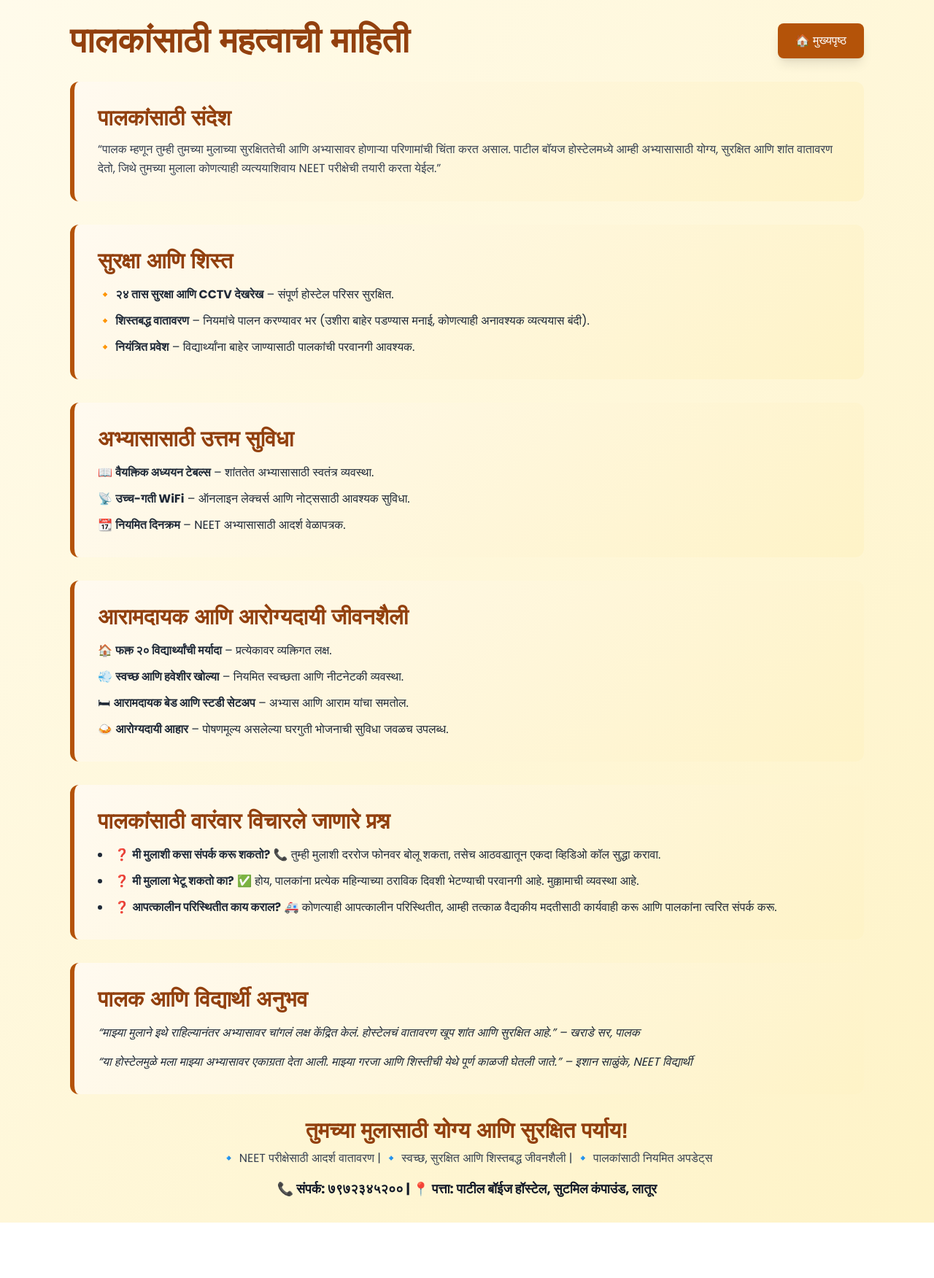
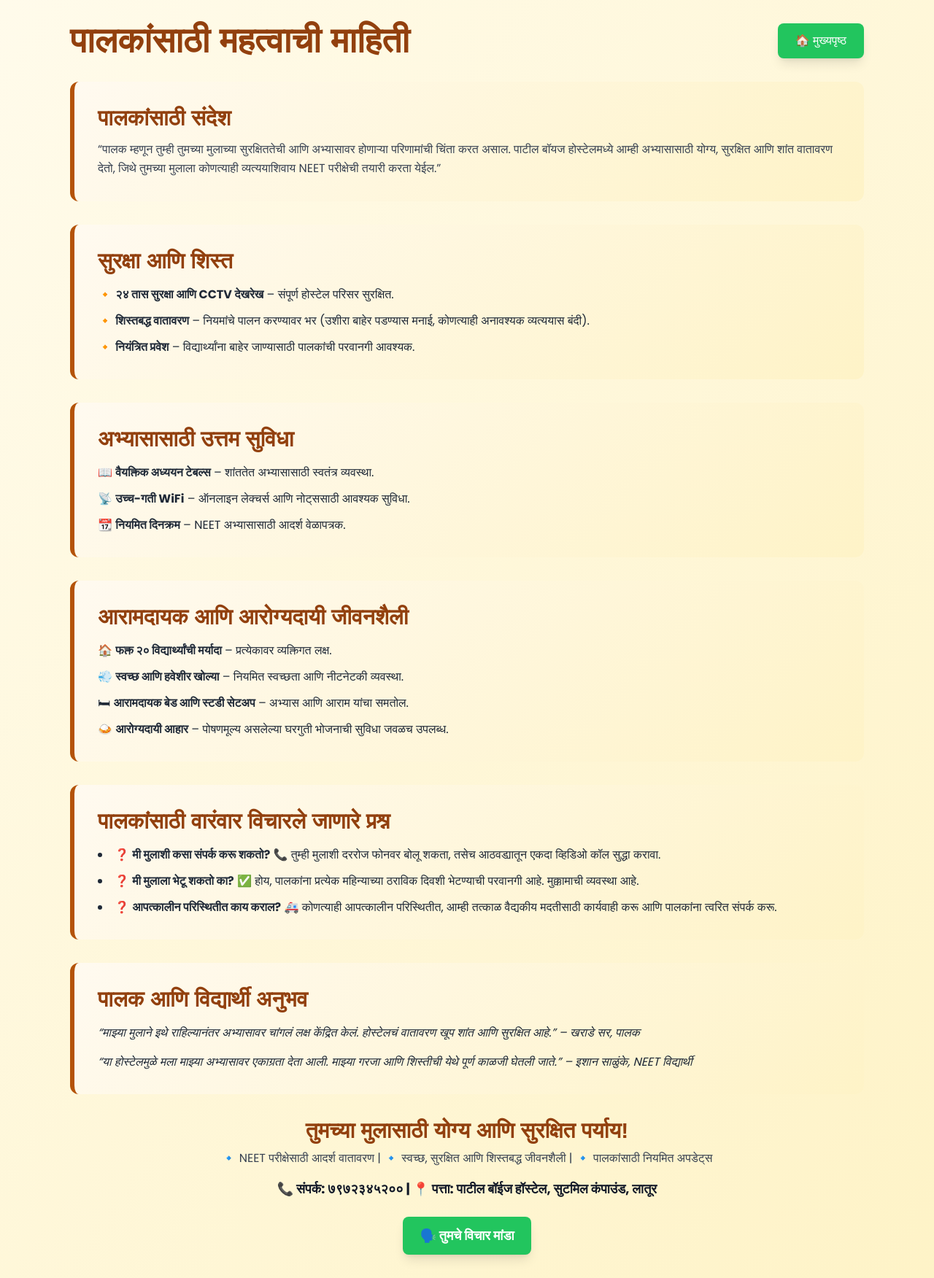
Before and after one commit to PatilBoys/patil-boys-hostel, a plain HTML site: page parents.html in a window 1280 px wide. Shown: the whole page at 73% size. Before the commit the page ends 1676 px from the top, so only its background shows below. Drawn offline with nearby package versions, Linux system fonts and the light colour scheme; a web font is replaced by a local one.

Commit message:
Added a button to forum.html

```diff
--- a/parents.html
+++ b/parents.html
@@ -29,7 +29,7 @@
     <div class="max-w-6xl mx-auto p-8 fade-in">
         <div class="flex justify-between items-center mb-8">
             <h1 class="text-5xl font-extrabold text-amber-800">पालकांसाठी महत्वाची माहिती</h1>
-            <a href="index.html" class="bg-amber-700 text-white px-6 py-3 rounded-lg shadow-lg hover:bg-amber-900 transition duration-300">🏠 मुख्यपृष्ठ</a>
+            <a href="index.html" class="bg-green-500 text-white px-6 py-3 rounded-lg shadow-lg hover:bg-amber-900 transition duration-300">🏠 मुख्यपृष्ठ</a>
         </div>
 
         <div class="card rounded-xl p-8 mb-8">
@@ -79,11 +79,16 @@
             <p class="mt-4 text-gray-800 italic">“या होस्टेलमुळे मला माझ्या अभ्यासावर एकाग्रता देता आली. माझ्या गरजा आणि शिस्तीची येथे पूर्ण काळजी घेतली जाते.” – इशान साळुंके, NEET विद्यार्थी</p>
         </div>
 
-        <div class="text-center mt-8">
-            <h2 class="text-3xl font-bold text-amber-800">तुमच्या मुलासाठी योग्य आणि सुरक्षित पर्याय!</h2>
-            <p class="text-gray-700 mt-2">🔹 NEET परीक्षेसाठी आदर्श वातावरण | 🔹 स्वच्छ, सुरक्षित आणि शिस्तबद्ध जीवनशैली | 🔹 पालकांसाठी नियमित अपडेट्स</p>
-            <p class="mt-4 text-lg font-semibold">📞 संपर्क: ७९७२३४५२०० | 📍 पत्ता: पाटील बॉईज हॉस्टेल, सुटमिल कंपाउंड, लातूर</p>
-        </div>
+		<div class="text-center mt-8">
+			<h2 class="text-3xl font-bold text-amber-800">तुमच्या मुलासाठी योग्य आणि सुरक्षित पर्याय!</h2>
+			<p class="text-gray-700 mt-2">🔹 NEET परीक्षेसाठी आदर्श वातावरण | 🔹 स्वच्छ, सुरक्षित आणि शिस्तबद्ध जीवनशैली | 🔹 पालकांसाठी नियमित अपडेट्स</p>
+			<p class="mt-4 text-lg font-semibold">📞 संपर्क: ७९७२३४५२०० | 📍 पत्ता: पाटील बॉईज हॉस्टेल, सुटमिल कंपाउंड, लातूर</p>
+
+			<a href="forum.html" class="mt-6 inline-block bg-green-500 text-white text-lg font-semibold px-6 py-3 rounded-lg shadow-lg hover:bg-amber-900 transition duration-300">
+				🗣️ तुमचे विचार मांडा
+			</a>
+		</div>
+
     </div>
 </body>
 </html>
```
